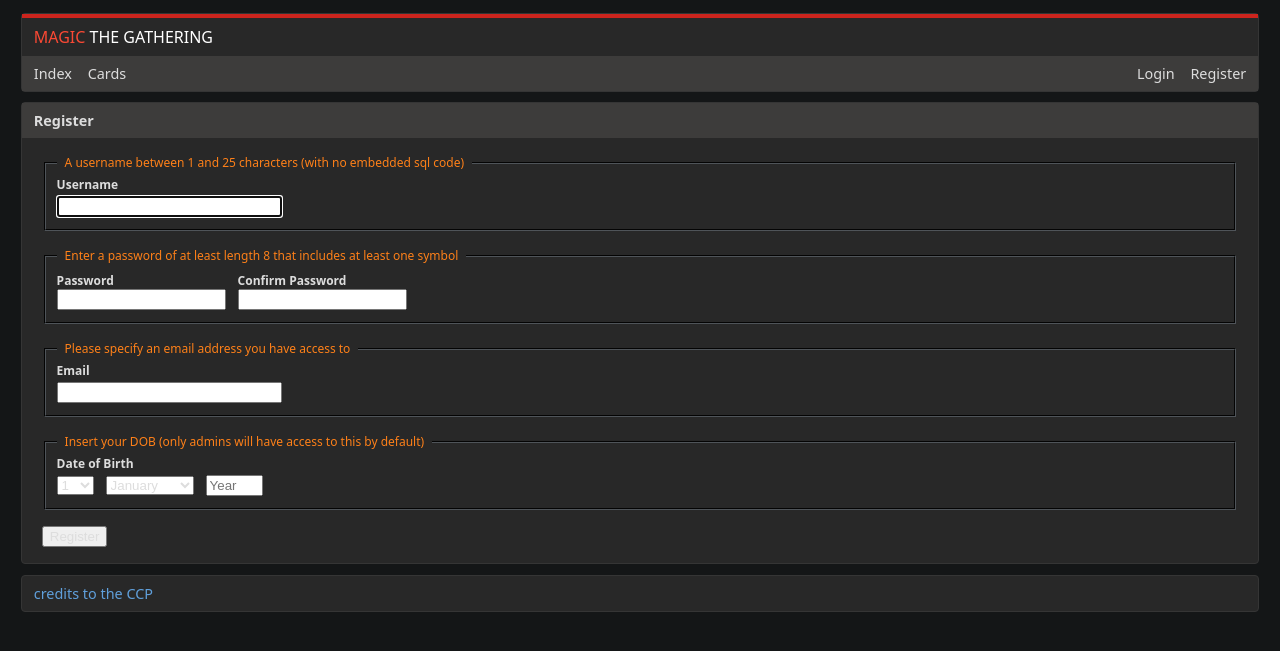
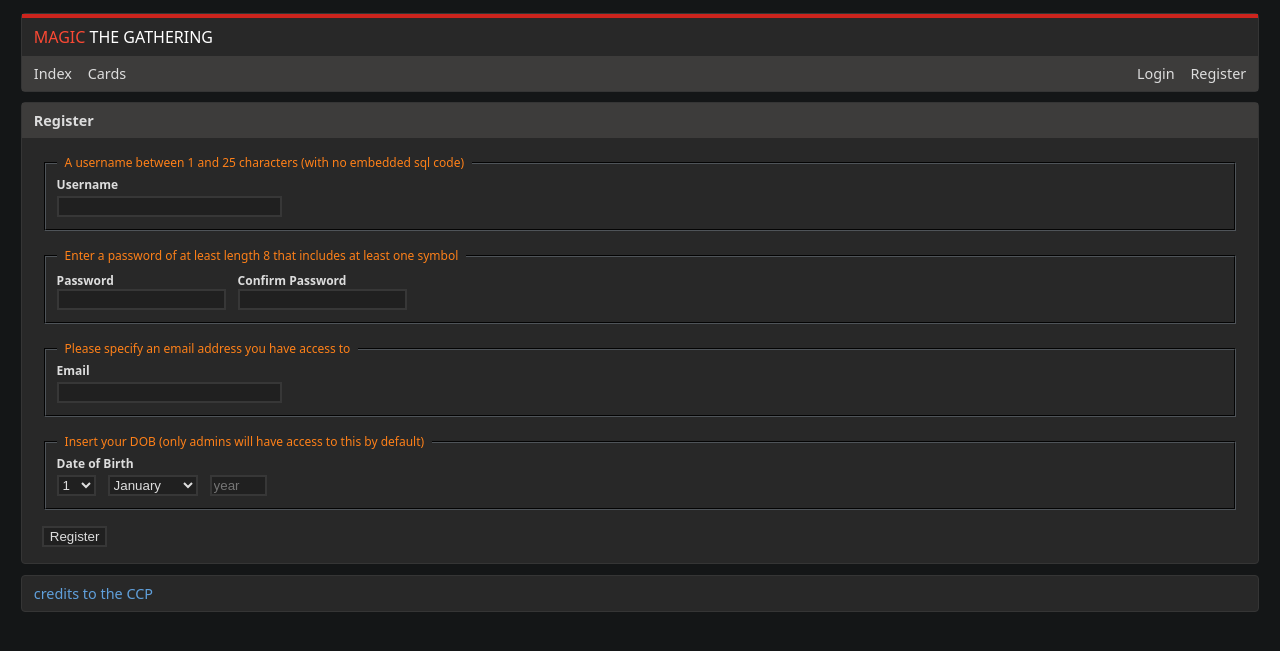
Before and after one commit to Melle704/Webtechnologie-UvA-2023, a PHP site: page /register.php in a window 1280 px wide. Shown: the top 651 px of the page. Run offline with PHP 8.4, Linux system fonts and the light colour scheme.

Commit message:
Input box colors.

```diff
--- a/html/css/form.css
+++ b/html/css/form.css
@@ -29,4 +29,15 @@
 }
 
 .form input {
+    border: 2px solid #373737;
+    background-color: #202020;
 }
+
+.form input:focus {
+    outline: none;
+}
+
+.form select {
+    border: 2px solid #373737;
+    background-color: #202020;
+}
--- a/html/register.php
+++ b/html/register.php
@@ -132,7 +132,7 @@
                         </select>
                     </label>
                     <label>
-                        <input name="year" placeholder="Year" size="4" maxlength="4">
+                        <input name="year" placeholder="year" size="4" maxlength="4">
                     </label>
                 </fieldset>
             </form>
```
